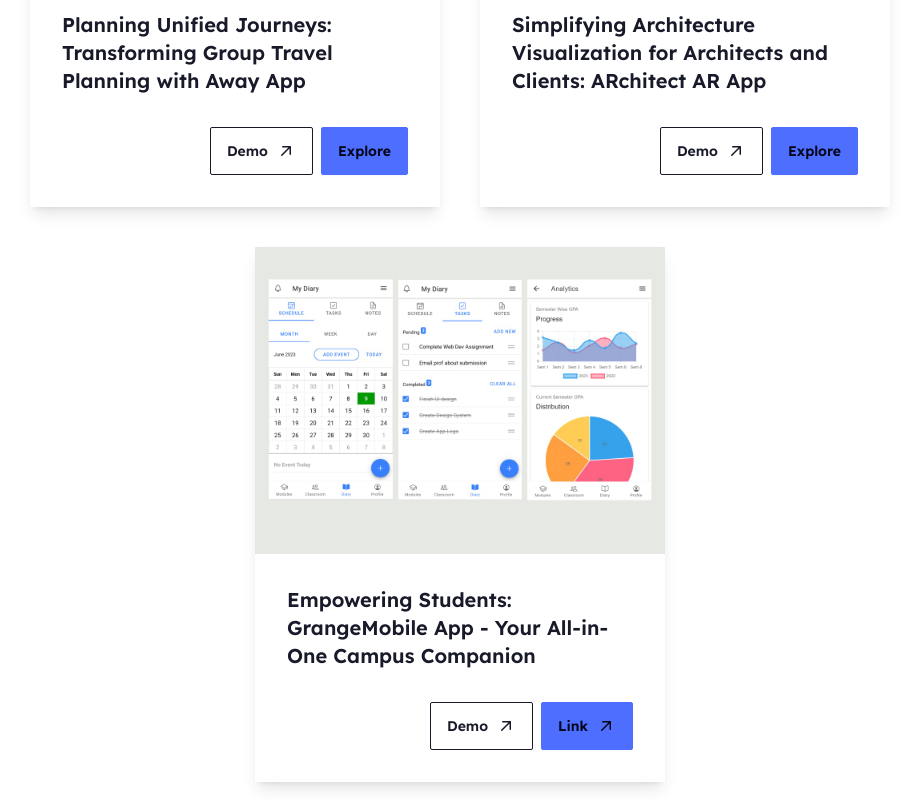
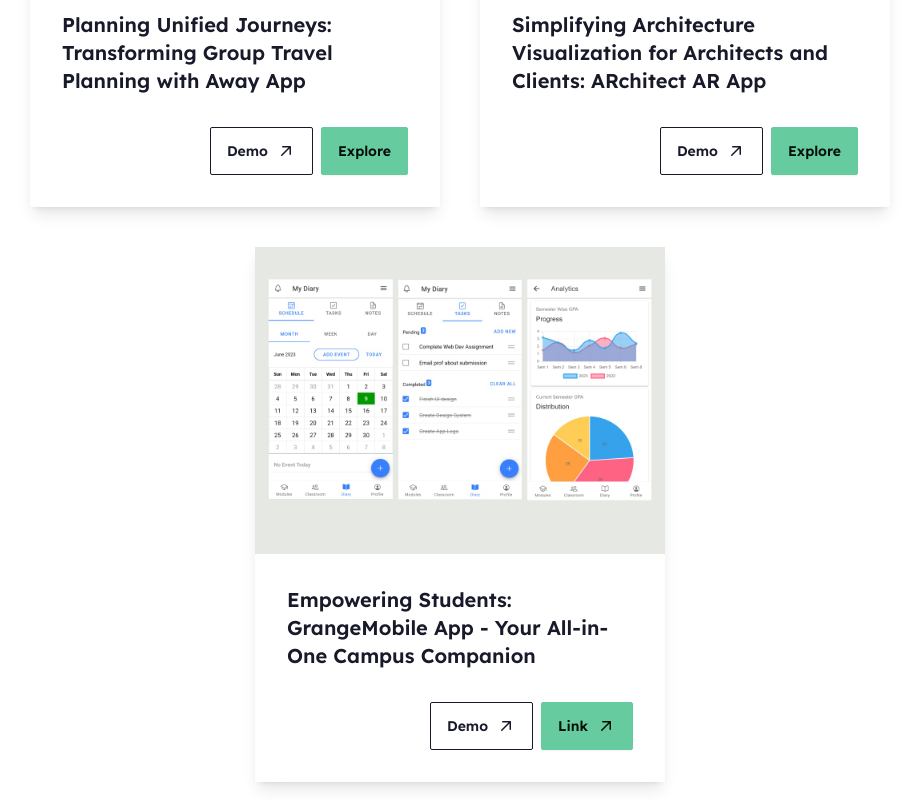
Before and after one commit to gupta-karan1/karan-portfolio-nextjs, a Next.js app: page /work in a window 1280 px wide. Shown: the part 2220-3020 px from the top of the page, without its empty margins (180-1099 px from the left). Built offline with nearby package versions, Linux system fonts and the light colour scheme.

Commit message:
Update ProjectCard.tsx

```diff
--- a/components/ProjectCard.tsx
+++ b/components/ProjectCard.tsx
@@ -62,7 +62,7 @@ typeof ProjectCardTypes) => {
 
           {externalLink && (
             <Link
-              className="btn  btn-primary  btn-md"
+              className="btn  btn-accent  btn-md"
               href={externalLink}
               target="_blank"
               rel="noopener noreferrer"
@@ -72,7 +72,7 @@ typeof ProjectCardTypes) => {
           )}
 
           {link && (
-            <Link className="btn btn-primary  btn-md" href={link}>
+            <Link className="btn btn-accent  btn-md" href={link}>
               Explore
             </Link>
           )}
```
